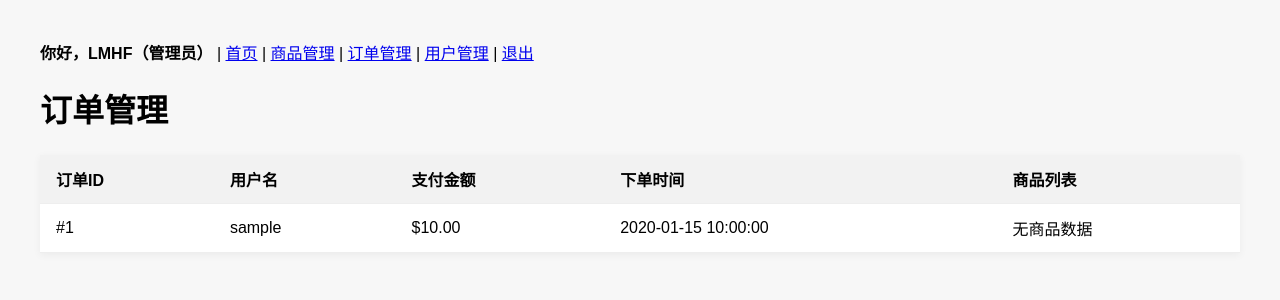
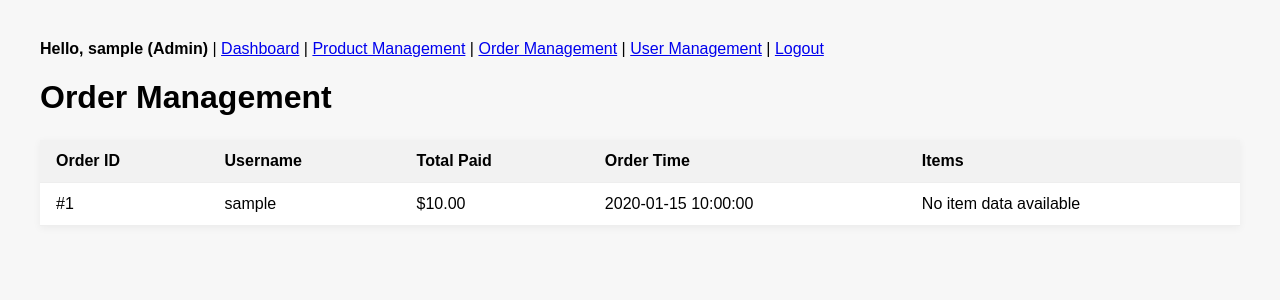
Before and after one commit to Bamboorat233/3340Final, a PHP site: page /orders_manage.php in a window 1280 px wide. Shown: the top 300 px of the page. Run offline with PHP 8.4, Linux system fonts and the light colour scheme; the visitor is signed in with stand-in values (Sample User, id 1); tables that the repository leaves empty or names only in its code hold one stand-in row (values such as "Sample post").

Commit message:
comment& format

```diff
--- a/logout.php
+++ b/logout.php
@@ -2,6 +2,6 @@
 session_start();
 session_unset();
 session_destroy();
-header("Location: login.php"); // 登出后返回登录页
+header("Location: login.php");
 exit;
 ?>
--- a/orders_manage.php
+++ b/orders_manage.php
@@ -3,23 +3,25 @@
 session_start();
 require_once 'db_connect.php';
 
-// 确保当前用户是管理员（可替换为你项目里的 require_admin）
+// Ensure the user is logged in
 if (!isset($_SESSION['user_id'])) {
     header('Location: login.php');
     exit;
 }
 
-// 查询当前用户角色
-$stmt = $pdo->prepare("SELECT role FROM users WHERE id = :id");
+// Fetch user role
+$stmt = $pdo->prepare("SELECT username, role FROM users WHERE id = :id");
 $stmt->execute(['id' => $_SESSION['user_id']]);
-$role = $stmt->fetchColumn();
+$user = $stmt->fetch(PDO::FETCH_ASSOC);
+$username = $user['username'] ?? '';
+$role = $user['role'] ?? '';
 
 if ($role !== 'admin') {
     http_response_code(403);
-    exit("403 Forbidden: 管理员专用页面");
+    exit("403 Forbidden: Admins only");
 }
 
-// 查询所有订单
+// Fetch all orders
 $stmt = $pdo->query("
     SELECT r.id, r.user_id, u.username, r.total_paid, r.issued_at, r.items
     FROM receipts r
@@ -29,10 +31,10 @@ $stmt = $pdo->query("
 $orders = $stmt->fetchAll(PDO::FETCH_ASSOC);
 ?>
 <!DOCTYPE html>
-<html lang="zh-CN">
+<html lang="en">
 <head>
   <meta charset="UTF-8">
-  <title>订单管理</title>
+  <title>Order Management</title>
   <style>
     body { font-family: sans-serif; margin: 40px; background-color: #f7f7f7; }
     h1 { margin-bottom: 24px; }
@@ -43,25 +45,26 @@ $orders = $stmt->fetchAll(PDO::FETCH_ASSOC);
   </style>
 </head>
 <body>
+  <!-- Admin Navigation -->
   <div class="nav">
-        <strong>你好，<?php echo htmlspecialchars($username); ?>（管理员）</strong>
-        | <a href="/admin_dashboard.php">首页</a>
-        | <a href="/products_manage.php">商品管理</a>
-        | <a href="/orders_manage.php">订单管理</a>
-        | <a href="/users_manage.php">用户管理</a>
-        | <a href="/logout.php">退出</a>
+    <strong>Hello, <?php echo htmlspecialchars($username); ?> (Admin)</strong>
+    | <a href="/admin_dashboard.php">Dashboard</a>
+    | <a href="/products_manage.php">Product Management</a>
+    | <a href="/orders_manage.php">Order Management</a>
+    | <a href="/users_manage.php">User Management</a>
+    | <a href="/logout.php">Logout</a>
   </div>
 
-<h1>订单管理</h1>
+  <h1>Order Management</h1>
 
   <table>
     <thead>
       <tr>
-      <th>订单ID</th>
-      <th>用户名</th>
-      <th>支付金额</th>
-      <th>下单时间</th>
-      <th>商品列表</th>
+        <th>Order ID</th>
+        <th>Username</th>
+        <th>Total Paid</th>
+        <th>Order Time</th>
+        <th>Items</th>
       </tr>
     </thead>
     <tbody>
@@ -77,18 +80,22 @@ $orders = $stmt->fetchAll(PDO::FETCH_ASSOC);
               if (is_array($items)) {
                 echo '<ul class="items-list">';
                 foreach ($items as $item) {
-                echo "<li>{$item['name']} × {$item['quantity']} - $" . number_format($item['price'], 2) . "</li>";
+                  // Notice: Original used item['name'] incorrectly — it should match 'product' from checkout
+                  echo "<li>{$item['product']} × {$item['quantity']} - $" . number_format($item['price'], 2) . "</li>";
                 }
                 echo '</ul>';
               } else {
-              echo '无商品数据';
+                echo 'No item data available';
               }
             ?>
           </td>
         </tr>
       <?php endforeach; ?>
+
       <?php if (count($orders) === 0): ?>
-      <tr><td colspan="5" style="text-align:center;color:#888;">暂无订单</td></tr>
+        <tr>
+          <td colspan="5" style="text-align:center; color: #888;">No orders found</td>
+        </tr>
       <?php endif; ?>
     </tbody>
   </table>
```
Also changed, not shown: addToCart.php (+13 -5 lines), admin_dashboard.php (+23 -28 lines), audioCable.php (+21 -20 lines), checkout.php (+10 -6 lines), dashboard.php (+11 -7 lines), earbuds.php (+27 -71 lines), headphone.php (+10 -6 lines), login.php (+17 -4 lines), login_register.php (+12 -10 lines), shoppingCart.php (+17 -17 lines), users_manage.php (+41 -24 lines). Lines whose indentation alone changed are shown as unchanged.
